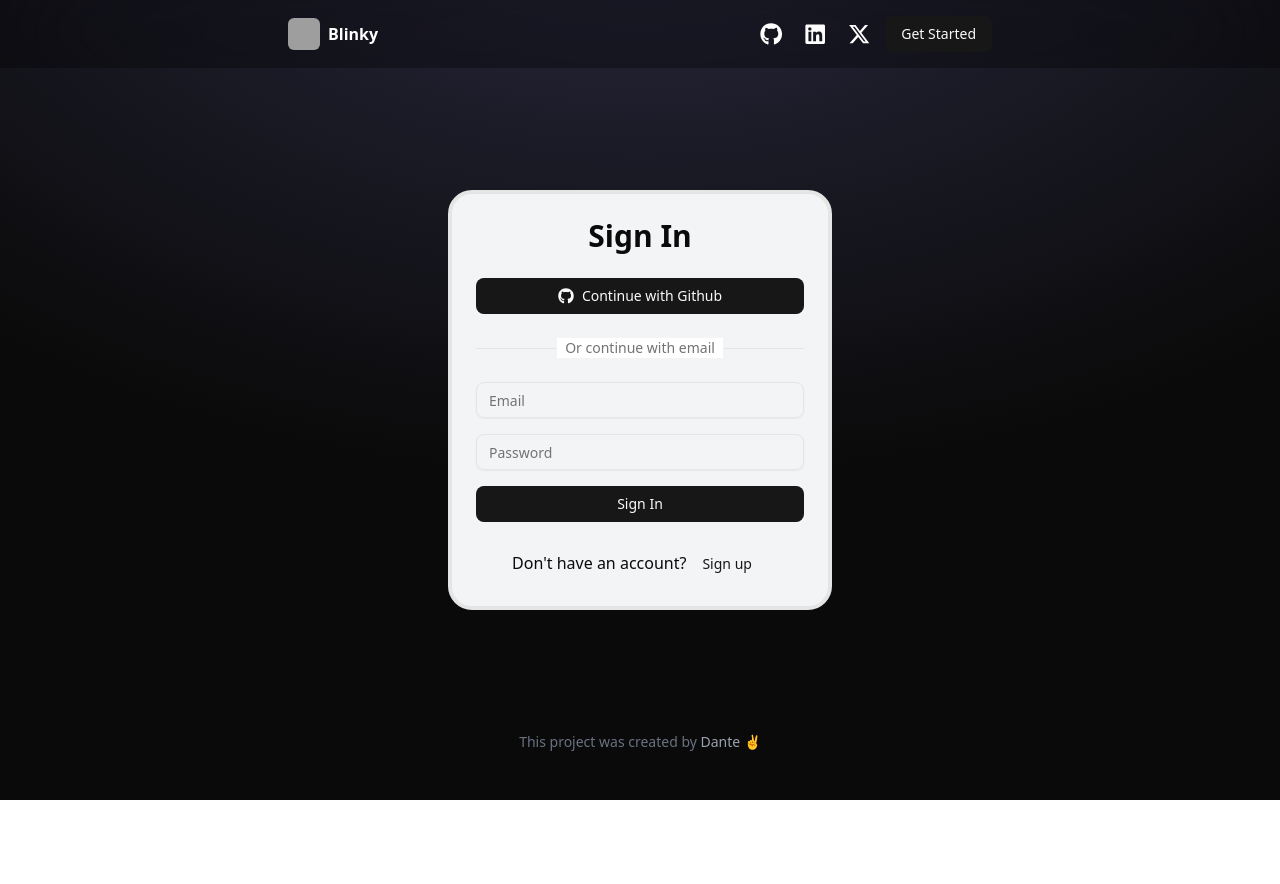
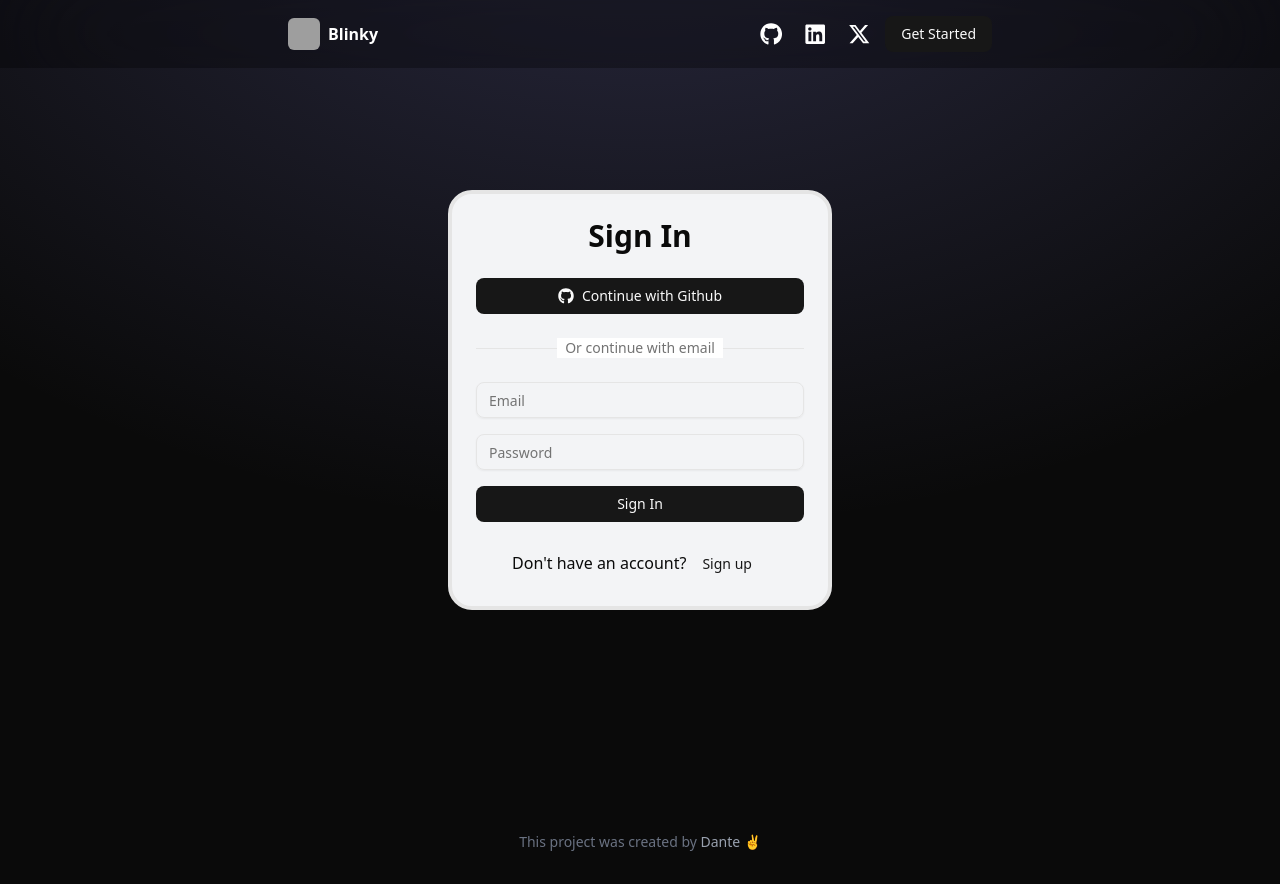
Before and after one commit to dante2182/blinky, a Next.js app: page /sign-in in a window 1280 px wide. Before the commit the page ends 800 px from the top, so only its background shows below. Built offline with nearby package versions, Linux system fonts and the light colour scheme; no server answers; grey boxes are pictures that could not be loaded.

Commit message:
Update: desing and user interface

```diff
--- a/src/app/blinky/page.tsx
+++ b/src/app/blinky/page.tsx
@@ -23,7 +23,7 @@ const BlinkyPage = async () => {
   });
 
   return (
-    <div className="min-h-screen bg-gradient-to-br from-gray-900 via-gray-800 to-gray-900 p-6">
+    <div className="min-h-screen bg-gradient-to-br pt-32 px-6 sm:px-12 xl:px-32 2xl:px-72">
       <div className="max-w-6xl mx-auto space-y-8">
         {/* Header */}
         <div className="flex justify-between items-center">
--- a/src/app/layout.tsx
+++ b/src/app/layout.tsx
@@ -29,11 +29,12 @@ export default function RootLayout({
       <body
         className={`${geistSans.variable} ${geistMono.variable} antialiased`}
       >
-        <div className="relative overflow-hidden">
-          {/* Fondo */}
-          <div className="absolute top-0 z-[-2] h-screen w-screen bg-neutral-950 bg-[radial-gradient(ellipse_80%_80%_at_50%_-20%,rgba(120,119,198,0.3),rgba(255,255,255,0))]"></div>
-
-          {/* Contenido dinámico */}
+        <div className="relative overflow-hidden min-h-screen">
+          <div
+            className="absolute top-0 z-[-2] h-full w-full bg-neutral-950
+              bg-[radial-gradient(ellipse_80%_80%_at_50%_-20%,rgba(120,119,198,0.3),rgba(255,255,255,0))]
+              "
+          ></div>
           <main className="relative z-10">
             <Header />
             {children}
--- a/src/components/footer.tsx
+++ b/src/components/footer.tsx
@@ -1,6 +1,6 @@
 export default function Footer() {
   return (
-    <footer className="group w-full text-sm animate-in fade-in-25 fixed bottom-0 mt-4 py-4">
+    <footer className="w-full text-sm animate-in fade-in-25 bottom-0 ">
       <div className="max-w-6xl mx-auto px-6 py-8">
         <div className="flex justify-center">
           {/* Project attribution */}
```
